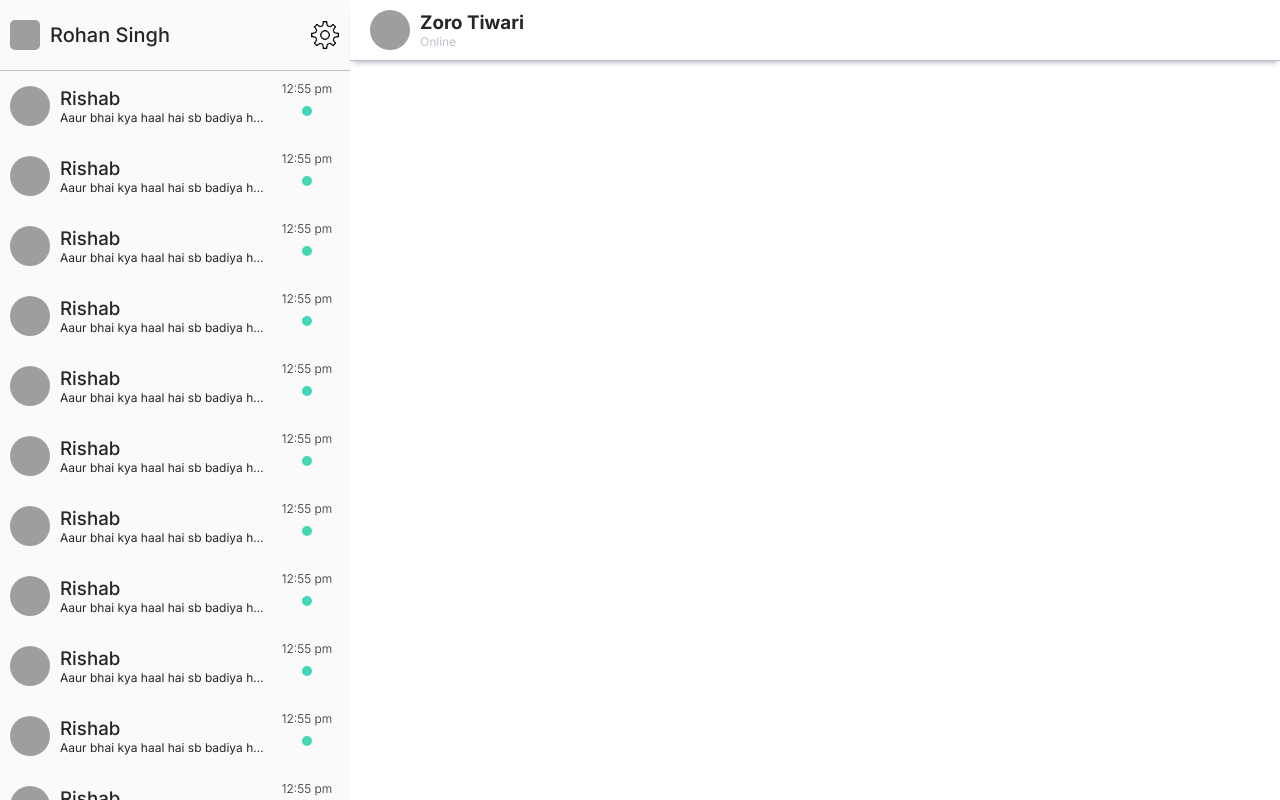
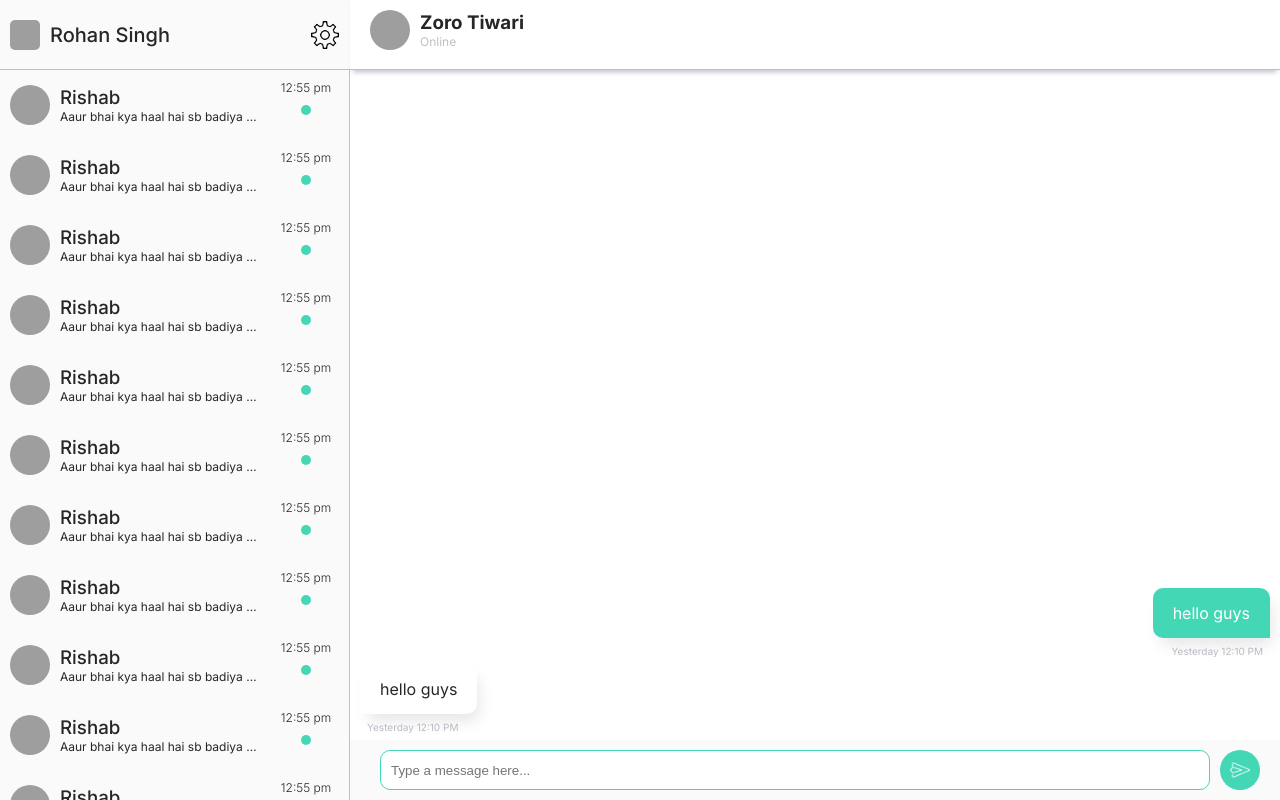
Before and after one commit to devbyanurag/ChatLoom, a Next.js app: page / in a window 1280 px wide. Built offline with nearby package versions, Linux system fonts and the light colour scheme; grey boxes are pictures that could not be loaded.

Commit message:
added chat container ui

```diff
--- a/app/components/Chat/Chat.module.scss
+++ b/app/components/Chat/Chat.module.scss
@@ -7,6 +7,10 @@
     padding: 10px 20px;
     border-bottom: 1px solid $primary-grey;
     box-shadow: 0 5px 5px -3px $primary-grey;
+    height: 70px;
+    position: fixed;
+    width: calc(100% - 350px);
+    background-color: white;
     .profileDetails {
       display: flex;
       align-items: center;
@@ -19,11 +23,67 @@
 
       .profileDetailsValues {
         margin: 0 10px;
-        p{
-            font-size: 12px;
-            color: $primary-grey;
+        p {
+          font-size: 12px;
+          color: $primary-grey;
         }
       }
     }
   }
+  .chatsMainContainer {
+    padding: 70px 10px 60px 10px;
+    height: 100%;
+    overflow-y: scroll;
+    display: flex;
+    flex-direction: column-reverse;
+
+
+
+    &::-webkit-scrollbar {
+      width: 2px;
+    }
+    &::-webkit-scrollbar-thumb {
+      background-color: $primary-green;
+      border-radius: 20px;
+      border: 3px solid $primary-green;
+    }
+  }
+  .footer {
+    position: fixed;
+    bottom: 0;
+    background-color: $primary-bg;
+    width: calc(100% - 350px);
+    height: 60px;
+    padding: 10px 20px;
+    display: flex;
+    justify-content: space-between;
+    .inputText {
+      flex: 1;
+      margin: 0 10px;
+      border-radius: 10px;
+      border: 1px solid $primary-green;
+      padding: 0 10px;
+    }
+    .sendBtn {
+      height: 40px;
+      width: 40px;
+      padding: 10px;
+      border-radius: 50%;
+      background-color: $primary-green;
+      border: none;
+      img {
+        height: 100%;
+        width: 100%;
+        filter: invert(100%);
+      }
+    }
+  }
+  @media screen and (max-width: 767px) {
+    .header {
+      width: 100%;
+    }
+    .footer {
+      width: 100%;
+    }
+  }
 }
--- a/app/components/Chat/Chat.tsx
+++ b/app/components/Chat/Chat.tsx
@@ -1,5 +1,7 @@
 import React from 'react'
 import styles from "./Chat.module.scss";
+import IncomingMsg from '../IncomingMsg/IncomingMsg';
+import OutgoingMsg from '../OutgoingMsg/OutgoingMsg';
 
 const Chat = () => {
     const imgurl = "https://images.unsplash.com/photo-1438761681033-6461ffad8d80?q=80&w=2070&auto=format&fit=crop&ixlib=rb-4.0.3&ixid=M3wxMjA3fDB8MHxwaG90by1wYWdlfHx8fGVufDB8fHx8fA%3D%3D"
@@ -16,6 +18,23 @@ const Chat = () => {
                 </div>
 
             </div>
+            <div className={styles.chatsMainContainer}>
+
+
+
+                <IncomingMsg />
+            <OutgoingMsg/>
+            </div>
+            <div className={styles.footer}>
+                <input className={styles.inputText} type="text" placeholder='Type a message here...' />
+
+                <button className={styles.sendBtn}>
+                    <img src={'./send.png'} />
+                </button>
+
+            </div>
+
+
         </div>
     )
 }
--- a/app/components/ChatsList/ChatsList.module.scss
+++ b/app/components/ChatsList/ChatsList.module.scss
@@ -1,16 +1,20 @@
-@import '../../utils/variables';
+@import "../../utils/variables";
 .chatListContainer {
   height: 100%;
   width: 350px;
   background: $primary-bg;
   overflow-y: scroll;
-
+  border-right: 1px solid $primary-grey;
   .profileContainer {
     display: flex;
     padding: 20px 10px;
     justify-content: space-between;
     align-items: center;
     border-bottom: 1px solid $primary-grey;
+    background-color: $primary-bg;
+    height: 70px;
+    position: fixed;
+    width: 350px;
     .profileDetails {
       display: flex;
       align-items: center;
@@ -25,6 +29,8 @@
       }
     }
   }
+  .chatsContainer {
+    padding-top: 70px;
     .chatContainer {
       display: flex;
       padding: 10px;
@@ -76,8 +82,13 @@
         }
       }
     }
+  }
+
   @media screen and (max-width: 767px) {
     width: 100%;
+    .profileContainer{
+        width: 100%;
+    }
   }
   &::-webkit-scrollbar {
     width: 2px;
@@ -87,5 +98,4 @@
     border-radius: 20px;
     border: 3px solid $primary-green;
   }
-
 }
--- a/app/components/ChatsList/ChatsList.tsx
+++ b/app/components/ChatsList/ChatsList.tsx
@@ -14,6 +14,7 @@ const ChatsList = () => {
         </div>
         <img width="30" height="30" src="./setting.png" alt="settings--v1" />
       </div>
+      <div className={styles.chatsContainer}>
       {
         val.map(data => {
           return <div key={data} className={styles.chatContainer}>
@@ -31,6 +32,7 @@ const ChatsList = () => {
           </div>
         })
       }
+      </div>
 
 
     </div>
--- /dev/null
+++ b/app/components/IncomingMsg/IncomingMsg.module.scss
@@ -0,0 +1,31 @@
+@import "../../utils/variables";
+
+.incomingMsgContainer {
+    display: flex;
+    flex-direction: column;
+    align-items: flex-start;
+    .incomingMsg {
+      background-color: white;
+      width: fit-content;
+      padding: 15px 20px;
+      border-radius: 10px;
+      position: relative;
+      max-width: 90%;
+      box-shadow: 5px 10px 15px -3px rgba(0, 0, 0, 0.1);
+
+      .msgshape {
+        background-color: white;
+        height: 50%;
+        width: 10px;
+        position: absolute;
+        left: 0%;
+        bottom: 0;
+      }
+    }
+
+    .msgOnlineStatus {
+      font-size: 10px;
+      color: $primary-grey;
+      margin: 7px;
+    }
+  }
--- /dev/null
+++ b/app/components/IncomingMsg/IncomingMsg.tsx
@@ -0,0 +1,15 @@
+import React from 'react'
+import styles from './IncomingMsg.module.scss'
+const IncomingMsg = () => {
+    return (
+        <div className={styles.incomingMsgContainer}>
+            <div className={styles.incomingMsg}>
+                <p>hello guys </p>
+                <div className={styles.msgshape}></div>
+            </div>
+            <p className={styles.msgOnlineStatus}>Yesterday 12:10 PM</p>
+        </div>
+    )
+}
+
+export default IncomingMsg
--- /dev/null
+++ b/app/components/OutgoingMsg/OutgoingMsg.module.scss
@@ -0,0 +1,33 @@
+@import "../../utils/variables";
+
+.outgoingMsgContainer {
+    display: flex;
+    flex-direction: column;
+    align-items: flex-end;
+    .outgoingMsg {
+      background-color: $primary-green;
+      width: fit-content;
+      padding: 15px 20px;
+      border-radius: 10px;
+      position: relative;
+      max-width: 90%;
+      box-shadow: 5px 10px 15px -3px rgba(0, 0, 0, 0.1);
+      p {
+        color: white;
+      }
+      .msgshape {
+        background-color: $primary-green;
+        height: 50%;
+        width: 10px;
+        position: absolute;
+        right: 0%;
+        bottom: 0;
+      }
+    }
+
+    .msgOnlineStatus {
+      font-size: 10px;
+      color: $primary-grey;
+      margin: 7px;
+    }
+  }
--- /dev/null
+++ b/app/components/OutgoingMsg/OutgoingMsg.tsx
@@ -0,0 +1,15 @@
+import React from 'react'
+import styles from './OutgoingMsg.module.scss'
+const OutgoingMsg = () => {
+    return (
+        <div className={styles.outgoingMsgContainer}>
+            <div className={styles.outgoingMsg}>
+                <p>hello guys </p>
+                <div className={styles.msgshape}></div>
+            </div>
+            <p className={styles.msgOnlineStatus}>Yesterday 12:10 PM</p>
+        </div>
+    )
+}
+
+export default OutgoingMsg
```
Also changed, not shown: public/send.png (added). Lines whose indentation alone changed are shown as unchanged.
